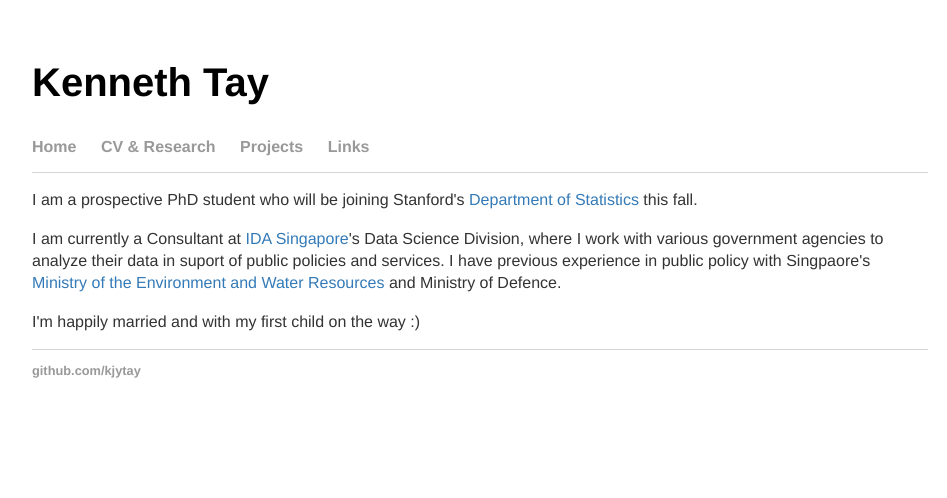
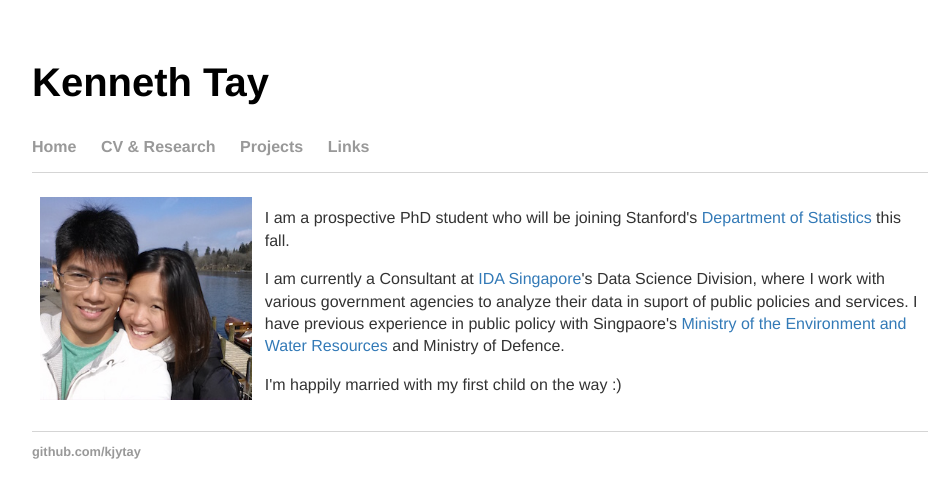
Before and after one commit to kjytay/kjytay.github.io, a Jekyll site: the page built from index.html, in a window 1280 px wide. Shown: the top 498 px of the page, without its empty margins (160-1107 px from the left). Built offline with Jekyll 4.4.1, drawn with Linux system fonts in a browser that asks for light colours.

Commit message:
Added cover photo.

```diff
--- a/css/main.css
+++ b/css/main.css
@@ -29,6 +29,14 @@ a {
 a:hover {
     text-decoration: underline;
     color: #27608f;
+}
+
+table {
+    border-spacing: 3px;
+}
+
+td {
+    padding: 5px;
 }
 
 ol li {
--- a/index.html
+++ b/index.html
@@ -3,8 +3,19 @@ layout: default
 title: Kenneth Tay
 ---
 
-<div id="blurb">
-  <p>I am a prospective PhD student who will be joining Stanford's <a target="_blank" href="https://statistics.stanford.edu/">Department of Statistics</a> this fall.</p>
-  <p>I am currently a Consultant at <a target="_blank" href="https://www.ida.gov.sg/">IDA Singapore</a>'s Data Science Division, where I work with various government agencies to analyze their data in suport of public policies and services. I have previous experience in public policy with Singpaore's <a target="_blank" href="http://www.mewr.gov.sg/">Ministry of the Environment and Water Resources</a> and Ministry of Defence.</p>
-  <p>I'm happily married and with my first child on the way :)</p>
-</div><!-- /.blurb -->
+<table>
+  <tr>
+    <td width="25%" valign="top">
+      <div>
+        <p><img position="absolute" margin="auto" width="100%" src="cover_photo.jpg"></p>
+      </div>
+    </td>
+    <td>
+      <div id="blurb">
+	<p>I am a prospective PhD student who will be joining Stanford's <a target="_blank" href="https://statistics.stanford.edu/">Department of Statistics</a> this fall.</p>
+	<p>I am currently a Consultant at <a target="_blank" href="https://www.ida.gov.sg/">IDA Singapore</a>'s Data Science Division, where I work with various government agencies to analyze their data in suport of public policies and services. I have previous experience in public policy with Singpaore's <a target="_blank" href="http://www.mewr.gov.sg/">Ministry of the Environment and Water Resources</a> and Ministry of Defence.</p>
+	<p>I'm happily married with my first child on the way :)</p>
+      </div><!-- /.blurb -->
+    </td>
+  </tr>
+</table>
```
Also changed, not shown: cover_photo.jpg (added), 1 other file.
